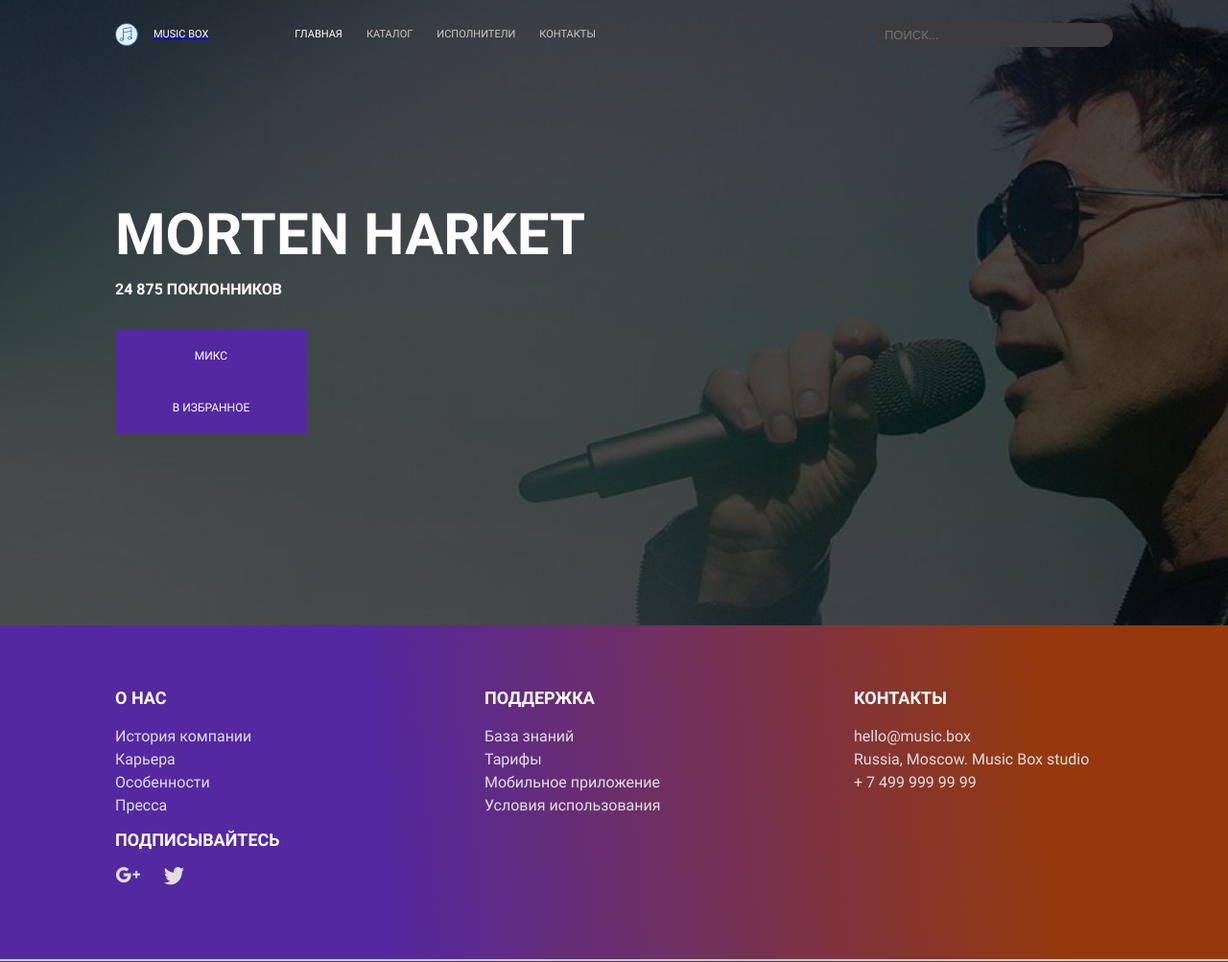
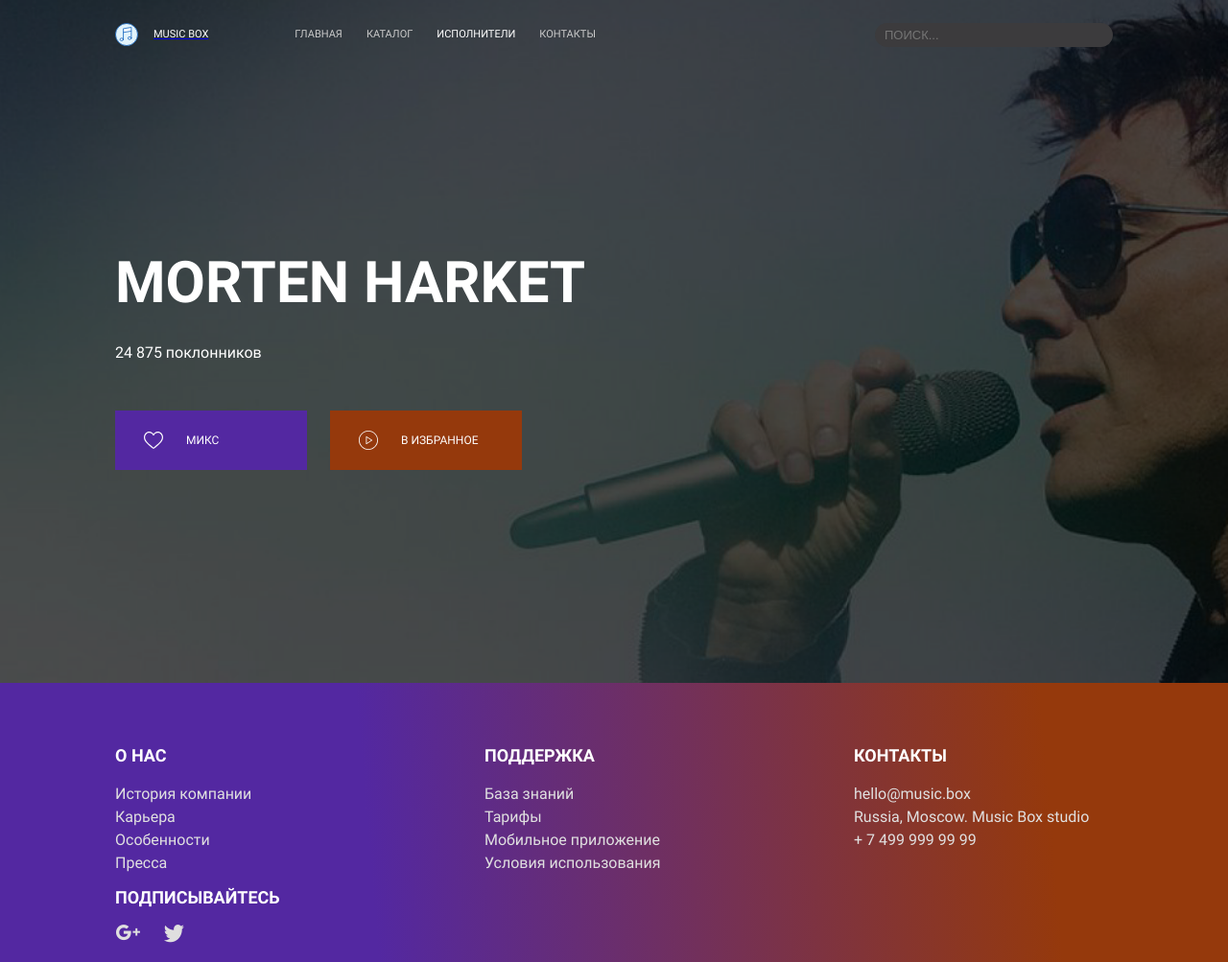
Before and after one commit to NadyaPod/layout-designer-project-56, a website: page src/artist.html in a window 1280 px wide. Shown: the top 1003 px of the page at 96% size. Drawn offline with Linux system fonts and the light colour scheme.

Commit message:
feat: hero artist

```diff
--- a/src/artist.html
+++ b/src/artist.html
@@ -9,15 +9,15 @@
 </head>
 <body class="body">
   <header class="body__header header container">
-    <a href="#" class="header__logo logo">
+    <a href="./index.html" class="header__logo logo">
       <img src="./images/logo.svg" alt="Music box logo." class="logo__image" width="24" height="24">
       <span class="logo__text">Music Box</span>
     </a>
     <nav class="header__navigation navigation">
       <ul class="navigation__list">
-        <li class="navigation__item"><a href="#" class="navigation__link navigation__link--active">Главная</a></li>
+        <li class="navigation__item"><a href="./index.html" class="navigation__link">Главная</a></li>
         <li class="navigation__item"><a href="#" class="navigation__link">Каталог</a></li>
-        <li class="navigation__item"><a href="#" class="navigation__link">Исполнители</a></li>
+        <li class="navigation__item"><a class="navigation__link navigation__link--active">Исполнители</a></li>
         <li class="navigation__item"><a href="#" class="navigation__link">Контакты</a></li>
       </ul>
     </nav>
@@ -33,11 +33,11 @@
       <div class="container">
         <div class="hero__title-wrap hero__title-wrap--artist">
           <h1 class="hero__title hero__title--artist">Morten Harket</h1>
-          <p class="hero__title-text hero__title-text--artist">24 875 поклонников</p>
+          <p class="hero__text">24 875 поклонников</p>
         </div>
-        <div class="hero-button__wrap">
-          <a href="" class="hero__button button button--artist">Микс</a>
-          <a href="" class="hero__button button button--artist">В избранное</a>
+        <div class="hero__button-wrap">
+          <a href="#" class="hero__button button button--artist button--purple button--mix">Микс</a>
+          <a href="#" class="hero__button button button--artist button--red button--favourites">В избранное</a>
         </div>
       </div>
     </section>
--- a/src/styles/sass/blocks/_button.scss
+++ b/src/styles/sass/blocks/_button.scss
@@ -26,15 +26,45 @@
 
   &--artist {
     width: 200px;
-    padding: 17px;
+    padding: 21px;
+    padding-left: 74px;
+    text-align: left;
 
     color: $white;
-    background-color: $purple;
     font-size: 12px;
     line-height: 20px;
 
     border: none;
     border-radius: 0;
+
+    position: relative;
+
+    &::before {
+      content: "";
+      position: absolute;
+      top: 21px;
+      left: 30px;
+      width: 20px;
+      height: 20px;
+    }
+  }
+
+  &--mix::before {
+    mask-image: url("../images/heart.svg");
+    background-color: $white;
+  }
+
+  &--favourites::before {
+    mask-image: url("../images/play-button.svg");
+    background-color: $white;
+  }
+
+  &--purple {
+    background-color: $purple;
+  }
+
+  &--red {
+    background-color: $red;
   }
 
   &:hover {
--- a/src/styles/sass/blocks/_hero.scss
+++ b/src/styles/sass/blocks/_hero.scss
@@ -5,12 +5,18 @@
   background-position: center;
   background-size: cover;
 
-  &--artist {
-    background-image: url("../images/Morten Harket.png");
+  @media (max-width: 1075px) {
+    padding-top: 248px;
   }
 
-  @media (max-width: 1075px) {
-    padding-top: 248px;
+  &--artist {
+    padding-top: 250px;
+    padding-bottom: 222px;
+    background-image: url("../images/Morten Harket.png");
+
+    @media (max-width: 1075px) {
+      padding-top: 225px;
+    }
   }
 
   &__title-wrap {
@@ -18,13 +24,18 @@
     margin: 0 auto;
     margin-bottom: 30px;
 
+    @media (max-width: 1075px) {
+      margin-bottom: 16px;
+    }
+
     &--artist {
       margin-left: 0;
       margin-right: 0;
-    }
+      margin-bottom: 48px;
 
-    @media (max-width: 1075px) {
-      margin-bottom: 16px;
+      @media (max-width: 1075px) {
+        margin-bottom: 48px;
+      }
     }
   }
 
@@ -38,6 +49,7 @@
     text-transform: uppercase;
 
     &--artist {
+      margin-bottom: 16px;
       text-align: left;
     }
 
@@ -57,15 +69,20 @@
     text-align: center;
     text-transform: uppercase;
 
-    &--artist {
-      font-size: inherit;
-      line-height: inherit;
-      text-align: left;
-    }
-
     @media (max-width: 767px) {
       font-size: 18px;
       line-height: 27px;
     }
   }
+
+  &__text {
+    margin: 0;
+    color: $white;
+  }
+
+  &__button-wrap {
+    display: flex;
+    gap: 24px;
+    flex-wrap: wrap;
+  }
 }
--- a/src/styles/sass/blocks/_navigation.scss
+++ b/src/styles/sass/blocks/_navigation.scss
@@ -25,6 +25,10 @@
 
     cursor: pointer;
 
+    &:hover {
+      color: $white;
+    }
+
     @media (max-width: 1075px) {
       padding: 0;
 
```
Also changed, not shown: src/index.html (+1 -1 lines), src/styles/styles.css, 1 other file.
